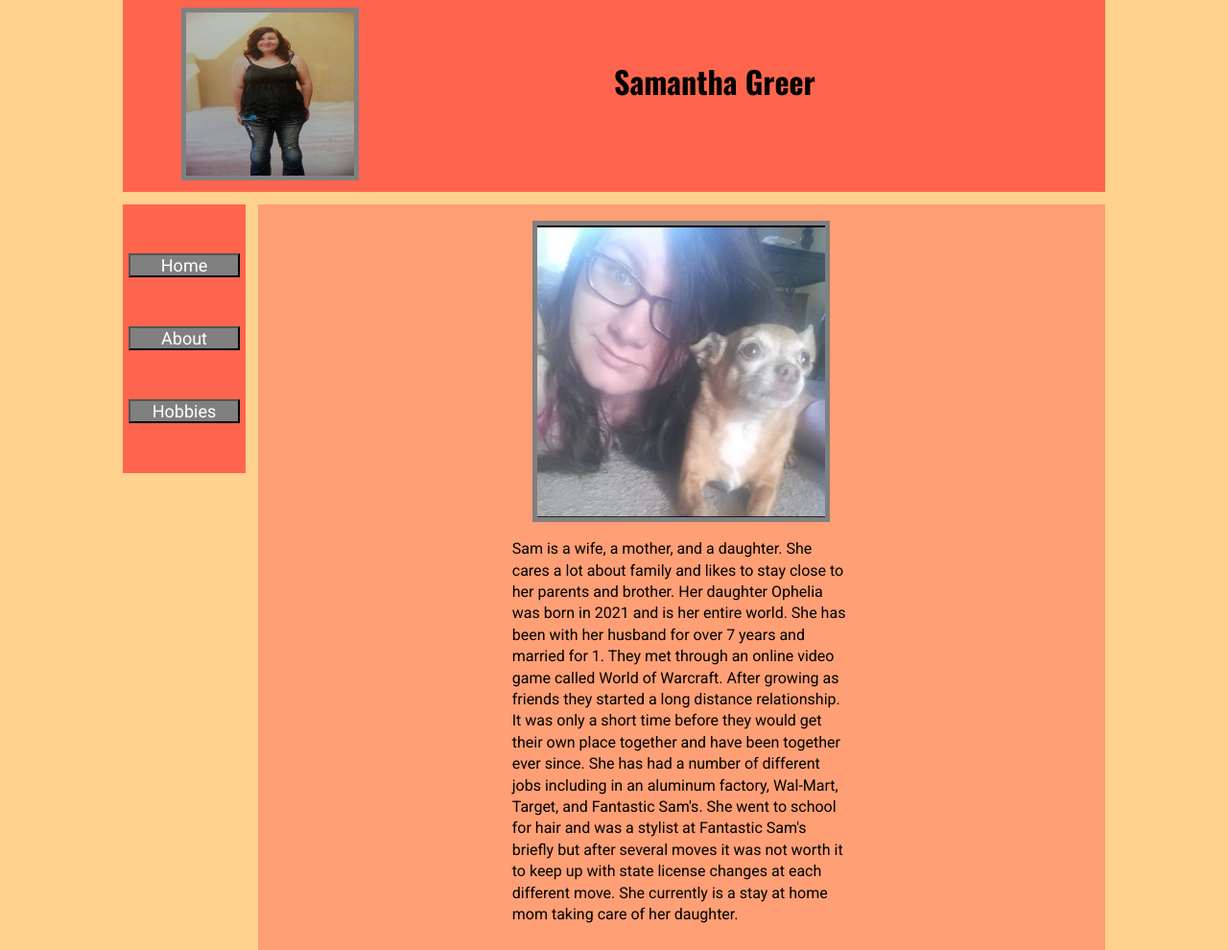
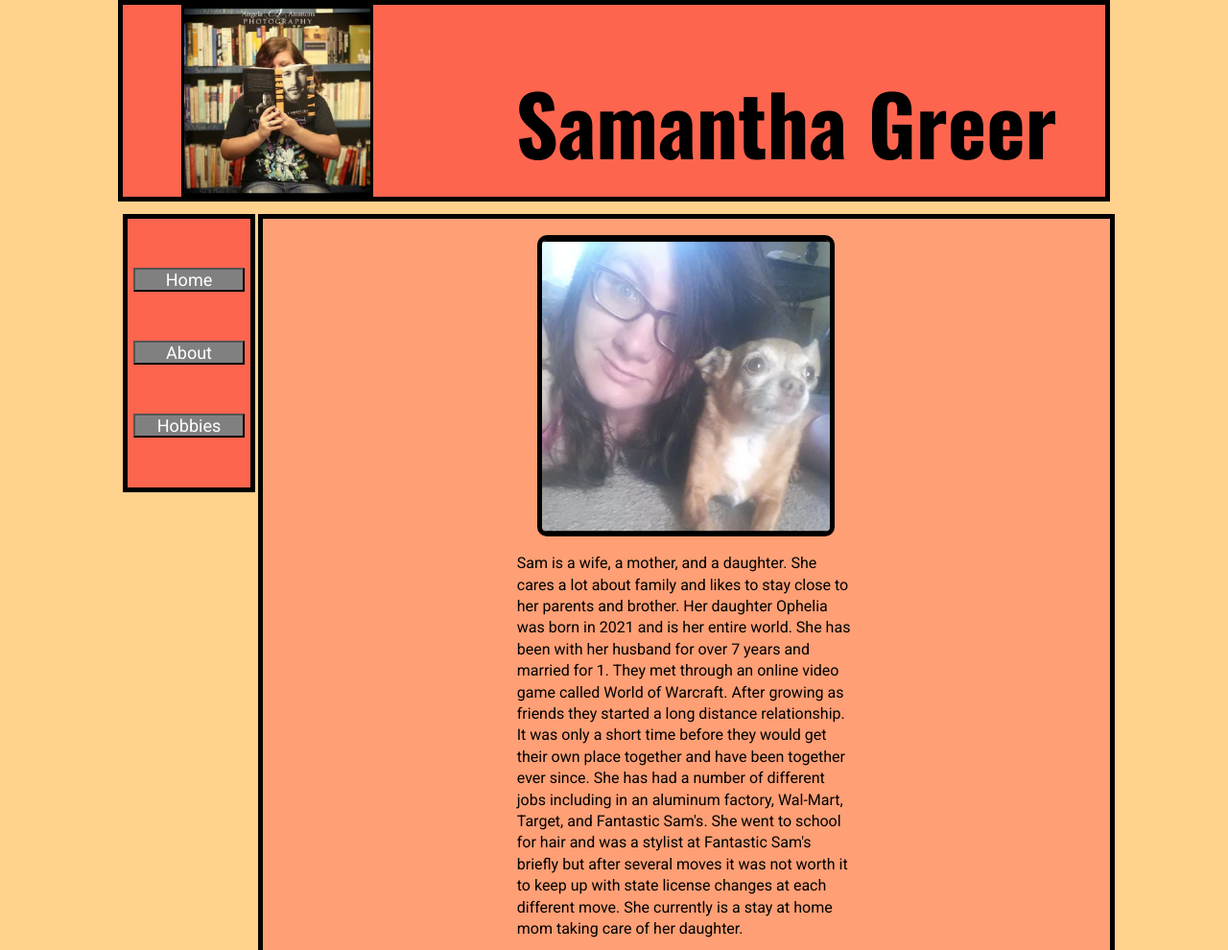
Before and after one commit to Asenapine10/Web-Project, a plain HTML site: page index.html in a window 1280 px wide. Shown: the top 990 px of the page at 96% size. Drawn offline with nearby package versions, Linux system fonts and the light colour scheme; a web font is replaced by a local one.

Commit message:
Borders, pictures changes, finishing touches

```diff
--- a/CSS sheet.css
+++ b/CSS sheet.css
@@ -19,20 +19,24 @@ body {
     background-color: #FE654F;
     margin: 0 auto;
     position: relative;
+    border: 5px solid black;
 }
 
 
 #Header h1 {
     font-family: 'Oswald', 'Roboto', 'Quattrocento', serif;
     position: absolute;
-    top:20%;
-    left:50%;
+    left:40%;
+    font-size: 86px;
 }
 
 #Header img {
     float: left;
     margin-left: 6%;
-    margin-top: .75%;
+    width: 194px;
+    height: 194px;
+    border-radius: 0px;
+    border: 3px solid black;
 }
 
 footer {
@@ -43,7 +47,7 @@ footer {
     margin-top: -100px;
     background: grey;
     clear: both;
-    text-align: center;
+    text-align: right;
 
 }
 
@@ -57,6 +61,7 @@ footer {
     margin-top: 1%;
     position: fixed;
     float: left;
+    border: 5px solid black;
 
 }
 
@@ -97,6 +102,7 @@ a:active {
     margin-left: 21%;
     background-color: #FE9F75;
     float: left;
+    border: 5px solid black;
 }
 
 #Main img {
@@ -107,7 +113,8 @@ a:active {
 }
 
 img {
-    border: 5px solid grey;
+    border: 5px solid black;
+    border-radius: 10px;
 }
 
 
--- a/index.html
+++ b/index.html
@@ -15,7 +15,7 @@
 
 
         <div id="Header">
-            <img src="Images/Sam.jpg" style="width:175px;height:85%;" alt="Sam portrait photo"/>
+            <img src="Images/Reading.jpg" alt="Sam portrait photo"/>
 
 
             <h1>
@@ -53,7 +53,7 @@
     </body>
 
     <footer>
-        <br />
+        <br /> <br /> <br />
         Website about Samantha Greer
         <br />
         Created by Alex Scutchfield
```
Also changed, not shown: about.html (+2 -2 lines), hobbies.html (+2 -2 lines).
